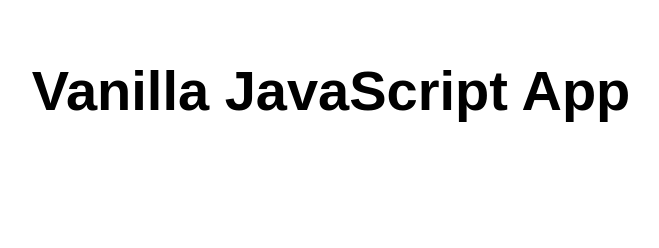
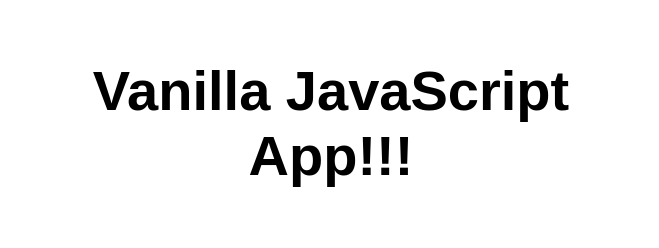
Before and after one commit to JimPiquant/my-first-static-web-app, a website: page src/index.html in a window 1280 px wide. Shown: the whole page, without its empty margins (309-968 px from the left). Drawn offline with Linux system fonts and the light colour scheme.

Commit message:
Modified file

```diff
--- a/src/index.html
+++ b/src/index.html
@@ -10,7 +10,7 @@
 
 <body>
   <main>
-    <h1>Vanilla JavaScript App</h1>
+    <h1>Vanilla JavaScript App!!!</h1>
   </main>
 </body>
 
```
